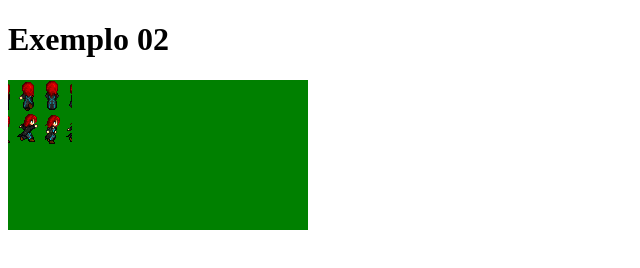
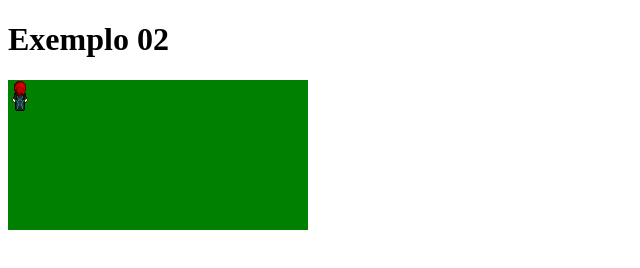
Before and after one commit to ufjf-dcc104/dcc138-2020-3ere-atv3-Caroliveira, a plain HTML site: page index.html in a window 1280 px wide. Shown: the whole page, without its empty margins (0-640 px from the left). Drawn offline with Linux system fonts and the light colour scheme.

Commit message:
change height and width of character sheet

```diff
--- a/index.html
+++ b/index.html
@@ -65,14 +65,14 @@
 
         ctx.drawImage(
           lady,
-          Math.floor(frame) * 64,
-          posture * 64,
-          64,
-          64,
+          Math.floor(frame) * 24,
+          posture * 32,
+          24,
+          32,
           0,
           0,
-          64,
-          64
+          24,
+          32
         );
 
         requestAnimationFrame(step);
```
